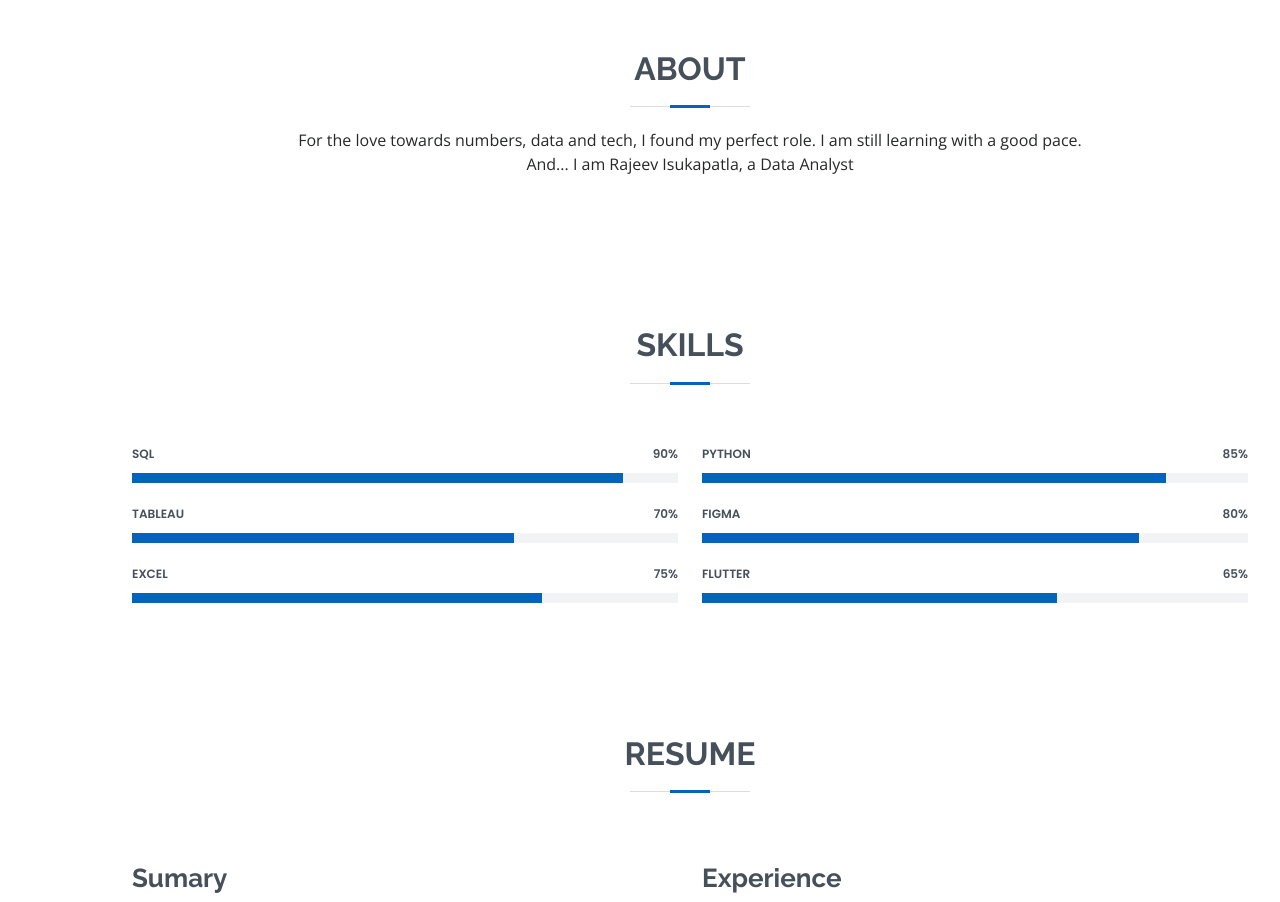
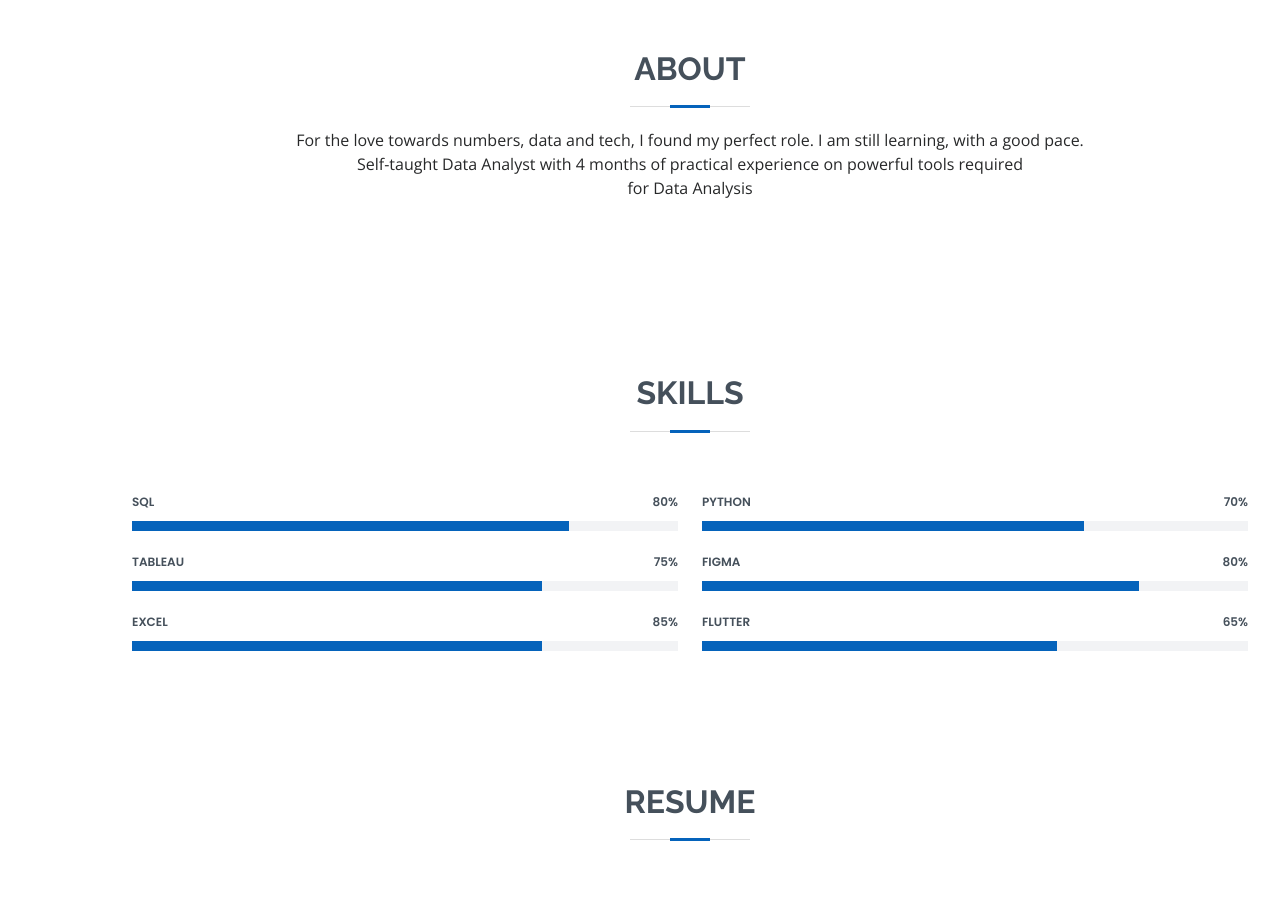
Before and after one commit to rajeevtest99/rajeev-isukapatla, a plain HTML site: page index.html in a window 1280 px wide. Shown: the part 810-1712 px from the top of the page. Drawn offline with nearby package versions, Linux system fonts and the light colour scheme.

Commit message:
hopefully final commit

```diff
--- a/index.html
+++ b/index.html
@@ -63,8 +63,13 @@
       <div class="social-links">
         <a href="https://github.com/rajeevtest99" class="twitter"><i class="bx bxl-github"></i></a>
         <a href="https://mail.google.com/mail/?view=cm&fs=1&to=rajeev.isukapatla@gmail.com" class="instagram"><i class='bx bxl-gmail'></i></a>
-        <a href="#" class="google-plus"><i class="bx bxl-skype"></i></a>
+
         <a href="https://www.linkedin.com/in/rajeev-isukapatla-6599a2ab/" class="linkedin"><i class="bx bxl-linkedin"></i></a>
+        <a href="https://public.tableau.com/app/profile/rajeev.isukapatla" class="linkedin"><svg xmlns="http://www.w3.org/2000/svg" x="0px" y="0px"
+          width="24" height="24"
+          viewBox="0 0 50 50"
+          style=" fill:#45505b"><path d="M 23.5 0 L 23.5 4.5 L 19.5 4.5 L 19.5 6.5 L 23.5 6.5 L 23.5 11 L 25.5 11 L 25.5 6.5 L 29.5 6.5 L 29.5 4.5 L 25.5 4.5 L 25.5 0 L 23.5 0 z M 11 5 L 11 11 L 5 11 L 5 13 L 11 13 L 11 19 L 13 19 L 13 13 L 19 13 L 19 11 L 13 11 L 13 5 L 11 5 z M 36 5 L 36 11 L 30 11 L 30 13 L 36 13 L 36 19 L 38 19 L 38 13 L 44 13 L 44 11 L 38 11 L 38 5 L 36 5 z M 23 16 L 23 23 L 16 23 L 16 26 L 23 26 L 23 33 L 26 33 L 26 26 L 33 26 L 33 23 L 26 23 L 26 16 L 23 16 z M 5 19 L 5 23.5 L 1 23.5 L 1 25.5 L 5 25.5 L 5 30 L 7 30 L 7 25.5 L 11 25.5 L 11 23.5 L 7 23.5 L 7 19 L 5 19 z M 43 19 L 43 23.5 L 39 23.5 L 39 25.5 L 43 25.5 L 43 30 L 45 30 L 45 25.5 L 49 25.5 L 49 23.5 L 45 23.5 L 45 19 L 43 19 z M 11 29 L 11 35 L 5 35 L 5 37 L 11 37 L 11 43 L 13 43 L 13 37 L 19 37 L 19 35 L 13 35 L 13 29 L 11 29 z M 36 29 L 36 35 L 30 35 L 30 37 L 36 37 L 36 43 L 38 43 L 38 37 L 44 37 L 44 35 L 38 35 L 38 29 L 36 29 z M 23.5 38 L 23.5 42.5 L 19.5 42.5 L 19.5 44.5 L 23.5 44.5 L 23.5 49 L 25.5 49 L 25.5 44.5 L 29.5 44.5 L 29.5 42.5 L 25.5 42.5 L 25.5 38 L 23.5 38 z"></path></svg></a>
+
       </div>
     </div>
   </section><!-- End Hero -->
@@ -77,8 +82,9 @@
 
         <div class="section-title">
           <h2>About</h2>
-          <p>For the love towards numbers, data and tech, I found my perfect role. I am still learning with a good pace.
-            <br>And... I am Rajeev Isukapatla, a Data Analyst</p>
+          <p>For the love towards numbers, data and tech, I found my perfect role. I am still learning, with a good pace.
+            <br>Self-taught Data Analyst with 4 months of practical experience on powerful tools required <br>for Data Analysis</br></br>
+           </p>
         </div>
 
        <!-- <div class="row">
@@ -180,21 +186,21 @@
           <div class="col-lg-6">
 
             <div class="progress">
-              <span class="skill">SQL <i class="val">90%</i></span>
+              <span class="skill">SQL <i class="val">80%</i></span>
               <div class="progress-bar-wrap">
-                <div class="progress-bar" role="progressbar" aria-valuenow="90" aria-valuemin="0" aria-valuemax="100"></div>
+                <div class="progress-bar" role="progressbar" aria-valuenow="80" aria-valuemin="0" aria-valuemax="100"></div>
               </div>
             </div>
 
             <div class="progress">
-              <span class="skill">Tableau <i class="val">70%</i></span>
+              <span class="skill">Tableau <i class="val">75%</i></span>
               <div class="progress-bar-wrap">
-                <div class="progress-bar" role="progressbar" aria-valuenow="70" aria-valuemin="0" aria-valuemax="100"></div>
+                <div class="progress-bar" role="progressbar" aria-valuenow="75" aria-valuemin="0" aria-valuemax="100"></div>
               </div>
             </div>
 
             <div class="progress">
-              <span class="skill">Excel <i class="val">75%</i></span>
+              <span class="skill">Excel <i class="val">85%</i></span>
               <div class="progress-bar-wrap">
                 <div class="progress-bar" role="progressbar" aria-valuenow="75" aria-valuemin="0" aria-valuemax="100"></div>
               </div>
@@ -205,9 +211,9 @@
           <div class="col-lg-6">
 
             <div class="progress">
-              <span class="skill">Python <i class="val">85%</i></span>
+              <span class="skill">Python <i class="val">70%</i></span>
               <div class="progress-bar-wrap">
-                <div class="progress-bar" role="progressbar" aria-valuenow="85" aria-valuemin="0" aria-valuemax="100"></div>
+                <div class="progress-bar" role="progressbar" aria-valuenow="70" aria-valuemin="0" aria-valuemax="100"></div>
               </div>
             </div>
 
@@ -242,7 +248,7 @@
 
         <div class="row">
           <div class="col-lg-6">
-            <h3 class="resume-title">Sumary</h3>
+            <h3 class="resume-title">Summary</h3>
             <div class="resume-item pb-0">
               <h4>Rajeev Isukapatla</h4>
               <p><em>Self-taught Data Analyst with 3 months of Practice, learned different tools to perform high level data analytics</em></p>
@@ -267,7 +273,7 @@
            </div>
           </div>
           <div class="col-lg-6">
-            <h3 class="resume-title">Experience</h3>
+            <h3 class="resume-title">Internships</h3>
             <div class="resume-item">
               <h4>Social Media Head – SEO Specialist</h4>
               <h5>AUG   20' -  NOV  20'</h5>
```
Also changed, not shown: pages/data-viz.html (+7 -0 lines).
